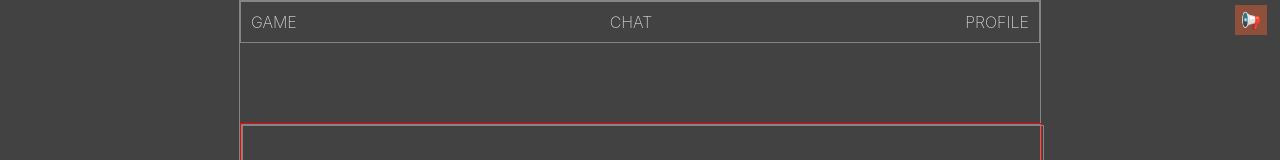
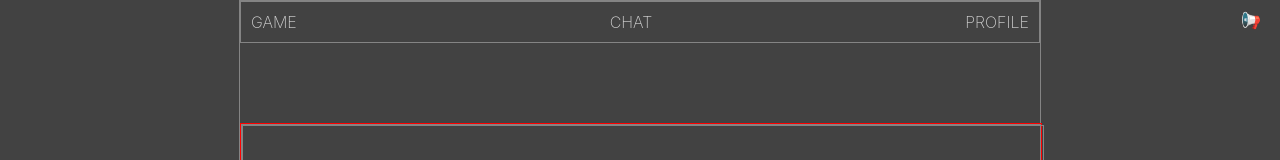
Before and after one commit to Make-Dongchoi-Member/mdm, a SvelteKit app in the folder web/client/: page / in a window 1280 px wide. In both pictures the pointer is over the button 1250 px from the left and 20 px from the top of the page. Shown: the top 160 px of the page. Built offline with nearby package versions, Linux system fonts and the light colour scheme; a web font is replaced by a local one.

Commit message:
Fix: 알림 버튼 hover 시 색깔 나오던 것 수정

```diff
--- a/web/client/src/routes/(app)/+layout.svelte
+++ b/web/client/src/routes/(app)/+layout.svelte
@@ -59,6 +59,10 @@
         border: none;
     }
 
+    .alarm > button:hover {
+        background-color: var(--bg-color);
+    }
+
     :global(button) {
         height: 30px;
         background-color: var(--bg-color);
```
